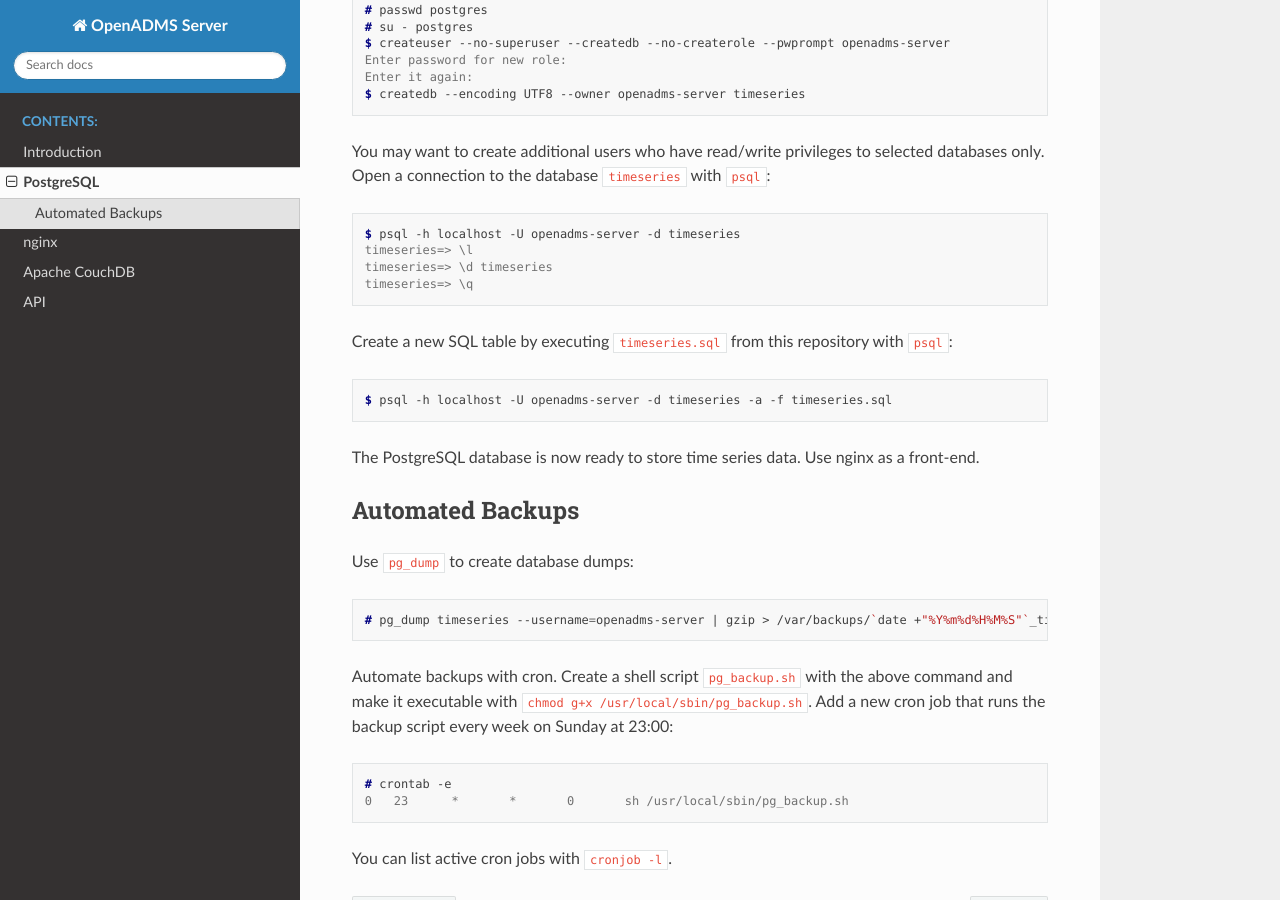
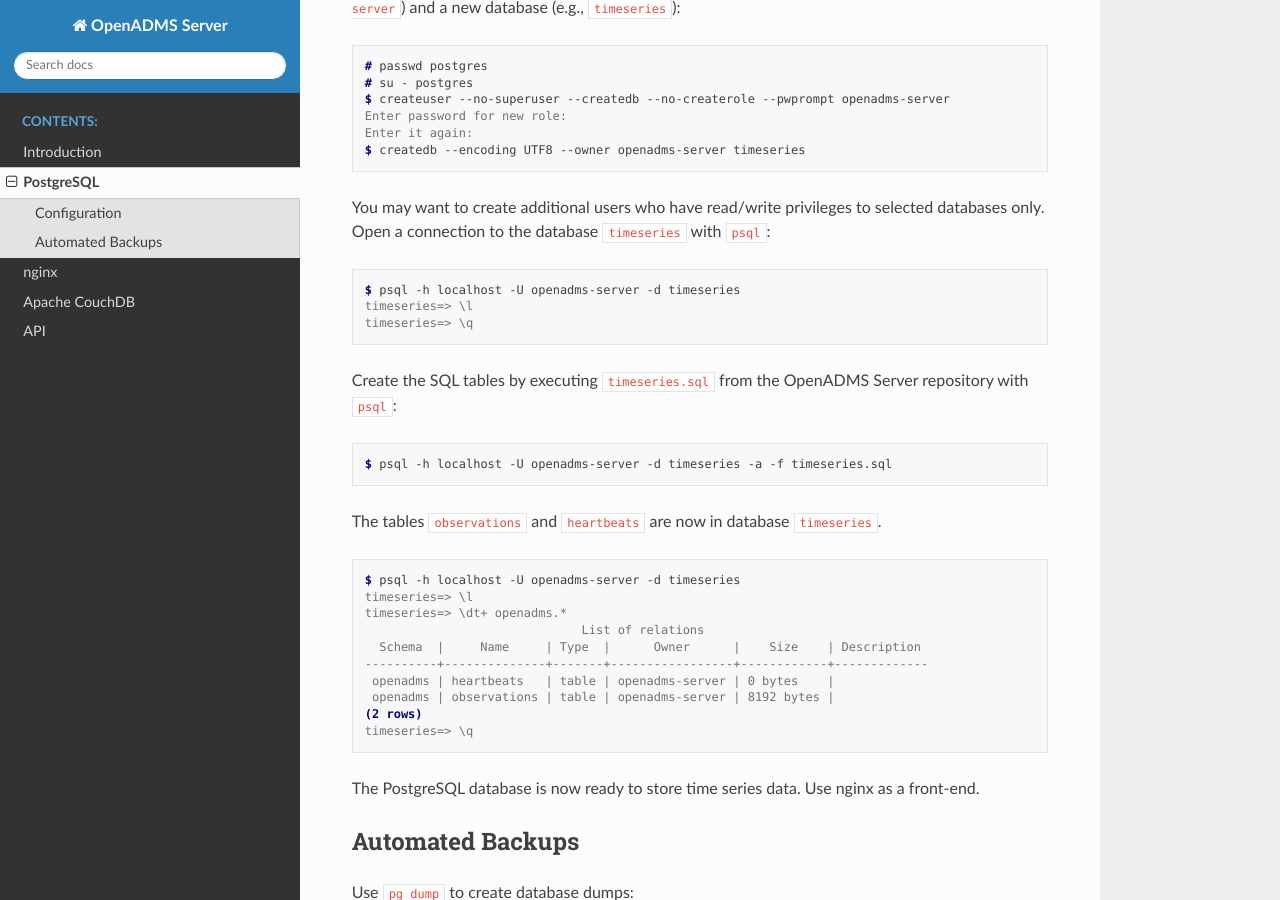
Before and after one commit to dabamos/openadms-server, a Sphinx documentation site: the page built from docs/source/postgresql.rst, in a window 1280 px wide and 900 px high, scrolled down 1236 px. Built offline with Sphinx 7.4.7 and the Read the Docs theme 2.0.0, drawn with Linux system fonts in a browser that asks for light colours; some of the changed text lies outside the part shown.

Commit message:
Updated documentation.

```diff
--- a/docs/source/postgresql.rst
+++ b/docs/source/postgresql.rst
@@ -20,6 +20,8 @@
 
     # service postgresql initdb
 
+Configuration
+-------------
 Customise the PostgreSQL configuration file
 ``/var/db/postgres/data11/postgresql.conf``. Add the IP address of the host to
 ``listen_address``:
@@ -75,16 +77,33 @@
 
     $ psql -h localhost -U openadms-server -d timeseries
     timeseries=> \l
-    timeseries=> \d timeseries
     timeseries=> \q
 
-Create a new SQL table by executing ``timeseries.sql`` from this repository with ``psql``:
+Create the SQL tables by executing ``timeseries.sql`` from the OpenADMS Server
+repository with ``psql``:
 
 .. code-block:: console
 
     $ psql -h localhost -U openadms-server -d timeseries -a -f timeseries.sql
 
-The PostgreSQL database is now ready to store time series data. Use nginx as a front-end.
+The tables ``observations`` and ``heartbeats`` are now in database
+``timeseries``.
+
+.. code-block:: console
+
+    $ psql -h localhost -U openadms-server -d timeseries
+    timeseries=> \l
+    timeseries=> \dt+ openadms.*
+                                  List of relations
+      Schema  |     Name     | Type  |      Owner      |    Size    | Description
+    ----------+--------------+-------+-----------------+------------+-------------
+     openadms | heartbeats   | table | openadms-server | 0 bytes    |
+     openadms | observations | table | openadms-server | 8192 bytes |
+    (2 rows)
+    timeseries=> \q
+
+The PostgreSQL database is now ready to store time series data. Use nginx as a
+front-end.
 
 Automated Backups
 -----------------
```
Also changed, not shown: other parts of docs/source/postgresql.rst (+1 -1 lines).
